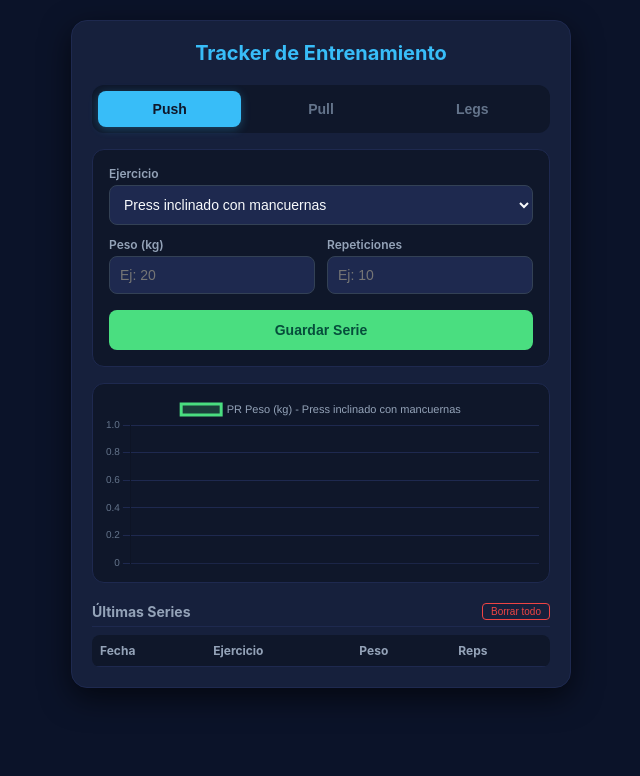
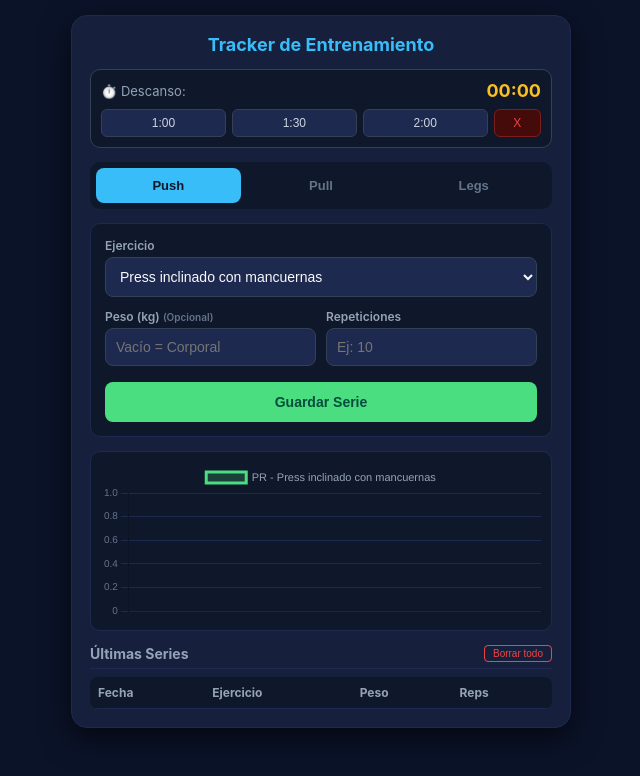
Before and after one commit to walleoga/gym-tracker, a plain HTML site: page index.html in a window 1280 px wide. Shown: the whole page, without its empty margins (319-959 px from the left). Drawn offline with nearby package versions, Linux system fonts and the light colour scheme.

Commit message:
Gym Tracker V2: cronometro, peso corporal y ejercicios ajustados

```diff
--- a/index.html
+++ b/index.html
@@ -4,13 +4,26 @@
   <meta charset="UTF-8">
   <meta name="viewport" content="width=device-width, initial-scale=1.0">
   <title>Gym Tracker PPL</title>
-  <link rel="stylesheet" href="style.css?v=1">
+  <link rel="stylesheet" href="style.css?v=2">
   <script src="https://cdn.jsdelivr.net/npm/chart.js"></script>
 </head>
 <body>
   <div class="container">
     <div class="card">
       <h2>Tracker de Entrenamiento</h2>
+
+      <div class="timer-section">
+        <div class="timer-header">
+          <span>⏱️ Descanso:</span>
+          <span id="timer-display" class="timer-display">00:00</span>
+        </div>
+        <div class="timer-buttons">
+          <button type="button" class="btn-timer" onclick="startTimer(60)">1:00</button>
+          <button type="button" class="btn-timer" onclick="startTimer(90)">1:30</button>
+          <button type="button" class="btn-timer" onclick="startTimer(120)">2:00</button>
+          <button type="button" class="btn-timer clear-timer" onclick="stopTimer()">X</button>
+        </div>
+      </div>
 
       <div class="tabs">
         <button type="button" class="tab-btn active" id="tab-push" onclick="setTab('push')">Push</button>
@@ -27,8 +40,8 @@
 
         <div class="row">
           <div class="input-group">
-            <label for="weight">Peso (kg)</label>
-            <input type="number" id="weight" min="0" step="0.5" placeholder="Ej: 20">
+            <label for="weight">Peso (kg) <span style="font-size: 10px; color: #64748b;">(Opcional)</span></label>
+            <input type="number" id="weight" min="0" step="0.5" placeholder="Vacío = Corporal">
           </div>
           <div class="input-group">
             <label for="reps">Repeticiones</label>
@@ -56,7 +69,6 @@
               </tr>
             </thead>
             <tbody id="history-body">
-              <!-- Se llena con JS -->
             </tbody>
           </table>
         </div>
@@ -65,6 +77,6 @@
     </div>
   </div>
 
-  <script src="script.js?v=1"></script>
+  <script src="script.js?v=2"></script>
 </body>
 </html>
--- a/script.js
+++ b/script.js
@@ -1,17 +1,17 @@
-
 const exercisesData = {
   push: [
     "Press inclinado con mancuernas",
     "Peck deck",
-    "Press militar",
+    "Press militar con mancuernas",
     "Elevaciones laterales",
+    "Tricep unilateral en polea alta",
     "Tricep unilateral en polea baja"
   ],
   pull: [
     "Dominadas neutras",
     "Scott supino unilateral",
     "Scott martillo unilateral",
-    "Curl inclinado brazos por detrás",
+    "Bayesian sentado con mancuernas",
     "Jalón unilateral",
     "Remo con agarre cerrado",
     "Peck deck al revés",
@@ -27,6 +27,7 @@ const exercisesData = {
 
 let currentTab = 'push';
 let chartInstance = null;
+let timerInterval = null;
 
 let workoutHistory = JSON.parse(localStorage.getItem('gymData')) || [];
 
@@ -52,11 +53,13 @@ function setTab(tab) {
 
 function saveSet() {
   const exercise = document.getElementById('exercise').value;
-  const weight = parseFloat(document.getElementById('weight').value);
+  const weightInput = document.getElementById('weight').value;
   const reps = parseInt(document.getElementById('reps').value);
 
-  if (!weight || !reps) {
-    alert("Completá el peso y las repeticiones, fiera.");
+  const weight = weightInput === '' ? 0 : parseFloat(weightInput);
+
+  if (isNaN(reps) || reps <= 0) {
+    alert("Anotá las repeticiones, fiera.");
     return;
   }
 
@@ -64,10 +67,8 @@ function saveSet() {
 
   const newSet = { date, exercise, weight, reps, tab: currentTab };
   workoutHistory.push(newSet);
-
   localStorage.setItem('gymData', JSON.stringify(workoutHistory));
 
-  // Limpiar inputs
   document.getElementById('weight').value = '';
   document.getElementById('reps').value = '';
 
@@ -82,11 +83,12 @@ function renderHistory() {
   const recent = [...workoutHistory].reverse().slice(0, 15);
 
   recent.forEach(item => {
+    const weightDisplay = item.weight === 0 ? '<span style="color:#fbbf24">Corporal</span>' : `${item.weight} kg`;
     tbody.innerHTML += `
       <tr>
         <td>${item.date}</td>
         <td style="color: #38bdf8; font-weight: bold;">${item.exercise}</td>
-        <td>${item.weight} kg</td>
+        <td>${weightDisplay}</td>
         <td>${item.reps}</td>
       </tr>
     `;
@@ -95,37 +97,43 @@ function renderHistory() {
 
 function updateChart() {
   const selectedExercise = document.getElementById('exercise').value;
+  const dataForExercise = workoutHistory.filter(item => item.exercise === selectedExercise);
 
-  const dataForExercise = workoutHistory.filter(item => item.exercise === selectedExercise);
+  if (dataForExercise.length === 0) {
+    renderPRChart([], [], selectedExercise, "PR");
+    return;
+  }
+
+  const isBodyweightOnly = dataForExercise.every(item => item.weight === 0);
 
   const prsByDate = {};
   dataForExercise.forEach(item => {
-    if (!prsByDate[item.date] || item.weight > prsByDate[item.date]) {
-      prsByDate[item.date] = item.weight;
+    const metric = isBodyweightOnly ? item.reps : item.weight;
+    if (!prsByDate[item.date] || metric > prsByDate[item.date]) {
+      prsByDate[item.date] = metric;
     }
   });
 
   const labels = Object.keys(prsByDate);
   const dataPoints = Object.values(prsByDate);
+  const chartLabel = isBodyweightOnly ? `PR Repeticiones` : `PR Peso (kg)`;
 
-  renderPRChart(labels, dataPoints, selectedExercise);
+  renderPRChart(labels, dataPoints, selectedExercise, chartLabel);
   renderHistory();
 }
 
-function renderPRChart(labels, data, exerciseName) {
+function renderPRChart(labels, data, exerciseName, yLabel) {
   const canvas = document.getElementById('prChart');
   const ctx = canvas.getContext('2d');
 
-  if (chartInstance) {
-    chartInstance.destroy();
-  }
+  if (chartInstance) chartInstance.destroy();
 
   chartInstance = new Chart(ctx, {
     type: 'line',
     data: {
       labels: labels,
       datasets: [{
-        label: `PR Peso (kg) - ${exerciseName}`,
+        label: `${yLabel} - ${exerciseName}`,
         data: data,
         borderColor: '#4ade80',
         backgroundColor: 'rgba(74, 222, 128, 0.2)',
@@ -139,27 +147,17 @@ function renderPRChart(labels, data, exerciseName) {
     options: {
       responsive: true,
       maintainAspectRatio: false,
-      plugins: {
-        legend: {
-          labels: { color: '#94a3b8', font: { size: 11 } }
-        }
-      },
+      plugins: { legend: { labels: { color: '#94a3b8', font: { size: 11 } } } },
       scales: {
-        x: {
-          ticks: { color: '#64748b', font: { size: 10 } },
-          grid: { display: false }
-        },
-        y: {
-          ticks: { color: '#64748b', font: { size: 10 } },
-          grid: { color: '#1e294f' }
-        }
+        x: { ticks: { color: '#64748b', font: { size: 10 } }, grid: { display: false } },
+        y: { ticks: { color: '#64748b', font: { size: 10 } }, grid: { color: '#1e294f' } }
       }
     }
   });
 }
 
 function clearHistory() {
-  if (confirm("¿Estás seguro que querés borrar todo el historial? Esto no se puede deshacer.")) {
+  if (confirm("¿Seguro que querés borrar tu progreso?")) {
     workoutHistory = [];
     localStorage.removeItem('gymData');
     renderHistory();
@@ -167,6 +165,48 @@ function clearHistory() {
   }
 }
 
+function startTimer(seconds) {
+  clearInterval(timerInterval);
+  let timeLeft = seconds;
+  const display = document.getElementById('timer-display');
+  display.classList.remove('done');
+
+  updateTimerDisplay(timeLeft);
+
+  timerInterval = setInterval(() => {
+    timeLeft--;
+    updateTimerDisplay(timeLeft);
+
+    if (timeLeft <= 0) {
+      clearInterval(timerInterval);
+      display.classList.add('done');
+      try {
+        const audioCtx = new (window.AudioContext || window.webkitAudioContext)();
+        const oscillator = audioCtx.createOscillator();
+        oscillator.type = 'square';
+        oscillator.frequency.setValueAtTime(440, audioCtx.currentTime);
+        oscillator.connect(audioCtx.destination);
+        oscillator.start();
+        oscillator.stop(audioCtx.currentTime + 0.5);
+      } catch(e) {}
+    }
+  }, 1000);
+}
+
+function stopTimer() {
+  clearInterval(timerInterval);
+  const display = document.getElementById('timer-display');
+  display.innerText = "00:00";
+  display.classList.remove('done');
+}
+
+function updateTimerDisplay(time) {
+  const mins = Math.floor(time / 60);
+  const secs = time % 60;
+  document.getElementById('timer-display').innerText =
+    `${mins.toString().padStart(2, '0')}:${secs.toString().padStart(2, '0')}`;
+}
+
 window.onload = () => {
   setTab('push');
   renderHistory();
--- a/style.css
+++ b/style.css
@@ -1,8 +1,4 @@
-* {
-  box-sizing: border-box;
-  margin: 0;
-  padding: 0;
-}
+* { box-sizing: border-box; margin: 0; padding: 0; }
 
 body {
   font-family: -apple-system, BlinkMacSystemFont, "Segoe UI", Roboto, Helvetica, Arial, sans-serif;
@@ -12,30 +8,26 @@ body {
   justify-content: center;
   align-items: flex-start;
   min-height: 100vh;
-  padding: 20px 10px;
+  padding: 15px 10px;
 }
 
-.container {
-  width: 100%;
-  max-width: 500px;
-}
+.container { width: 100%; max-width: 500px; }
 
 .card {
   background-color: #16203c;
-  padding: 20px;
+  padding: 18px;
   border-radius: 16px;
   box-shadow: 0 10px 30px rgba(0, 0, 0, 0.6);
   display: flex;
   flex-direction: column;
-  gap: 16px;
+  gap: 14px;
   border: 1px solid #1e294f;
 }
 
 h2 {
   text-align: center;
-  font-size: 20px;
+  font-size: 18px;
   color: #38bdf8;
-  margin-bottom: 4px;
 }
 
 h3 {
@@ -49,19 +41,65 @@ h3 {
   margin-bottom: 8px;
 }
 
-/* Solapas / Tabs */
+/* Timer */
+.timer-section {
+  background: #0f172a;
+  padding: 10px;
+  border-radius: 10px;
+  border: 1px solid #334155;
+}
+
+.timer-header {
+  display: flex;
+  justify-content: space-between;
+  align-items: center;
+  font-size: 13px;
+  color: #94a3b8;
+  margin-bottom: 8px;
+}
+
+.timer-display {
+  font-size: 18px;
+  font-weight: bold;
+  color: #fbbf24;
+}
+
+.timer-display.done {
+  color: #4ade80;
+  animation: blink 1s infinite;
+}
+
+@keyframes blink { 50% { opacity: 0; } }
+
+.timer-buttons { display: flex; gap: 6px; }
+
+.btn-timer {
+  flex: 1;
+  background: #1e294f;
+  color: #cbd5e1;
+  border: 1px solid #334155;
+  padding: 6px;
+  border-radius: 6px;
+  font-size: 12px;
+  cursor: pointer;
+}
+
+.btn-timer:hover { background: #38bdf8; color: #0b1329; }
+.clear-timer { flex: 0.3; background: #450a0a; color: #ef4444; border-color: #7f1d1d; }
+
+/* Tabs */
 .tabs {
   display: flex;
   gap: 8px;
   background: #0f172a;
   padding: 6px;
-  border-radius: 12px;
+  border-radius: 10px;
 }
 
 .tab-btn {
   flex: 1;
   padding: 10px;
-  font-size: 14px;
+  font-size: 13px;
   font-weight: bold;
   background: transparent;
   color: #64748b;
@@ -71,40 +109,23 @@ h3 {
   transition: all 0.2s;
 }
 
-.tab-btn.active {
-  background: #38bdf8;
-  color: #0f172a;
-  box-shadow: 0 2px 10px rgba(56, 189, 248, 0.3);
-}
+.tab-btn.active { background: #38bdf8; color: #0f172a; }
 
-/* Formularios */
+/* Inputs */
 .input-section {
   display: flex;
   flex-direction: column;
   gap: 12px;
   background-color: #0f172a;
-  padding: 16px;
-  border-radius: 12px;
+  padding: 14px;
+  border-radius: 10px;
   border: 1px solid #1e294f;
 }
 
-.row {
-  display: flex;
-  gap: 12px;
-}
+.row { display: flex; gap: 10px; }
+.input-group { display: flex; flex-direction: column; gap: 4px; flex: 1; }
 
-.input-group {
-  display: flex;
-  flex-direction: column;
-  gap: 4px;
-  flex: 1;
-}
-
-label {
-  font-size: 12px;
-  color: #94a3b8;
-  font-weight: 600;
-}
+label { font-size: 12px; color: #94a3b8; font-weight: 600; }
 
 select, input {
   width: 100%;
@@ -116,10 +137,7 @@ select, input {
   font-size: 14px;
   outline: none;
 }
-
-select:focus, input:focus {
-  border-color: #38bdf8;
-}
+select:focus, input:focus { border-color: #38bdf8; }
 
 .btn-save {
   width: 100%;
@@ -131,68 +149,17 @@ select:focus, input:focus {
   font-weight: bold;
   font-size: 14px;
   cursor: pointer;
-  transition: 0.2s;
   margin-top: 4px;
 }
+.btn-save:hover { background-color: #22c55e; }
 
-.btn-save:hover {
-  background-color: #22c55e;
-}
+/* Chart & Table */
+.chart-container { height: 180px; background-color: #0f172a; padding: 10px; border-radius: 10px; border: 1px solid #1e294f; }
+.table-container { max-height: 180px; overflow-y: auto; border-radius: 8px; }
 
-/* Gráfico */
-.chart-container {
-  height: 200px;
-  background-color: #0f172a;
-  padding: 10px;
-  border-radius: 12px;
-  border: 1px solid #1e294f;
-}
+table { width: 100%; border-collapse: collapse; font-size: 12px; text-align: left; }
+th, td { padding: 8px; border-bottom: 1px solid #1e294f; }
+th { background-color: #0f172a; color: #94a3b8; position: sticky; top: 0; }
+td { color: #cbd5e1; }
 
-/* Tabla de Historial */
-.history-section {
-  margin-top: 4px;
-}
-
-.table-container {
-  max-height: 200px;
-  overflow-y: auto;
-  border-radius: 8px;
-}
-
-table {
-  width: 100%;
-  border-collapse: collapse;
-  font-size: 12px;
-  text-align: left;
-}
-
-th, td {
-  padding: 8px;
-  border-bottom: 1px solid #1e294f;
-}
-
-th {
-  background-color: #0f172a;
-  color: #94a3b8;
-  position: sticky;
-  top: 0;
-}
-
-td {
-  color: #cbd5e1;
-}
-
-.btn-clear {
-  background: transparent;
-  border: 1px solid #ef4444;
-  color: #ef4444;
-  padding: 2px 8px;
-  border-radius: 4px;
-  font-size: 10px;
-  cursor: pointer;
-}
-
-.btn-clear:hover {
-  background: #ef4444;
-  color: #fff;
-}
+.btn-clear { background: transparent; border: 1px solid #ef4444; color: #ef4444; padding: 2px 8px; border-radius: 4px; font-size: 10px; cursor: pointer; }
```
